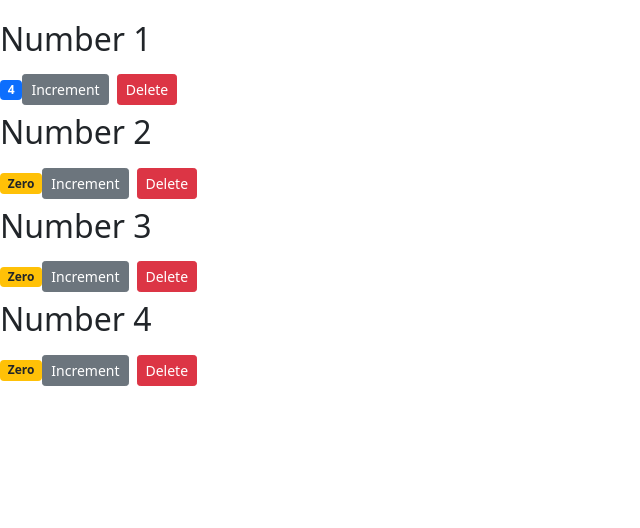
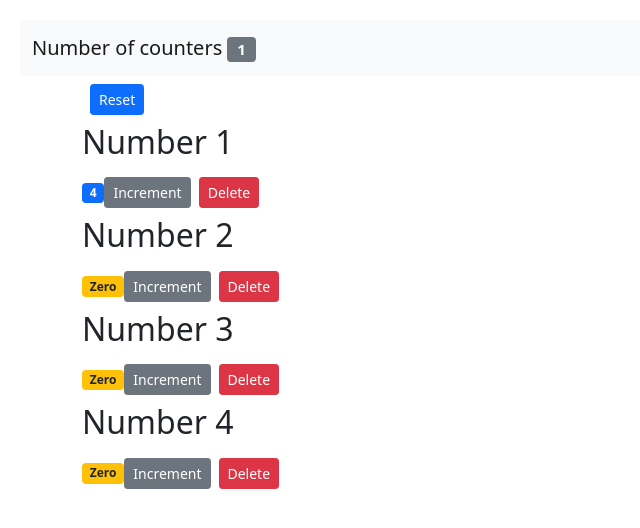
Before and after one commit to ttquyen/practice-reactjs-with-online-course, a React (Create React App) app: page / in a window 1280 px wide. Shown: the top 528 px of the page, without its empty margins (0-640 px from the left). Built offline with nearby package versions, Linux system fonts and the light colour scheme.

Commit message:
Multiple components in sync and Lifting the State up

```diff
--- a/src/App.js
+++ b/src/App.js
@@ -1,12 +1,54 @@
 import "./App.css";
-import MovieTable from "./components/movieTable";
+import React, { Component } from "react";
+import NavBar from "./components/navbar";
+import Counters from "./components/counters";
 
-function App() {
-  return (
-    <main className="container">
-      <MovieTable />
-    </main>
-  );
+class App extends Component {
+  state = {
+    counters: [
+      { id: 1, value: 4 },
+      { id: 2, value: 0 },
+      { id: 3, value: 0 },
+      { id: 4, value: 0 },
+    ],
+  };
+
+  handleDelete = (counterID) => {
+    const counters = this.state.counters.filter((c) => counterID !== c.id);
+    this.setState({ counters }); //re-set State to let React update the state, obj need {}
+  };
+  handleIncrement = (counter) => {
+    const counters = [...this.state.counters];
+    const index = counters.indexOf(counter);
+    counters[index] = { ...counter };
+    counters[index].value++;
+    this.setState({ counters });
+    console.log(this.state.counters[index]);
+  };
+  handleReset = () => {
+    const counters = this.state.counters.map((c) => {
+      c.value = 0;
+      return c;
+    });
+    this.setState({ counters });
+  };
+  render() {
+    return (
+      <React.Fragment>
+        <NavBar
+          totalCounters={this.state.counters.filter((c) => c.value > 0).length}
+        />
+        <main className="container">
+          <Counters
+            counters={this.state.counters}
+            onIncrement={this.handleIncrement}
+            onDelete={this.handleDelete}
+            onReset={this.handleReset}
+          />
+        </main>
+      </React.Fragment>
+    );
+  }
 }
 
 export default App;
--- a/src/components/counter.jsx
+++ b/src/components/counter.jsx
@@ -1,24 +1,5 @@
 import React, { Component } from "react";
 class Counter extends Component {
-  state = {
-    value: this.props.counter.value, //rename variable "value" to make code cleaner and more maintainable
-    tags: ["tag1", "tag2"],
-  };
-  renderTags() {
-    if (this.state.tags.length === 0) return <p>There are no tags.</p>;
-    return (
-      <ul>
-        {this.state.tags.map((tag) => (
-          <li key={tag}>{tag}</li>
-        ))}
-      </ul>
-    );
-  }
-  handleIncrement = () => {
-    this.setState({ value: this.state.value + 1 });
-    console.log("Increment Clicked", this, this.state.value);
-    this.formatCount();
-  };
   render() {
     return (
       <React.Fragment>
@@ -26,7 +7,7 @@
         {/* pass another props outside from mother component */}
         <span className={this.getBadgeClasses()}>{this.formatCount()}</span>
         <button
-          onClick={this.handleIncrement}
+          onClick={() => this.props.onIncrement(this.props.counter)}
           className="btn btn-secondary btn-sm"
         >
           Increment
@@ -43,12 +24,13 @@
   }
   getBadgeClasses() {
     let classes = "badge ";
-    classes += this.state.value === 0 ? "bg-warning text-dark" : "bg-primary";
+    classes +=
+      this.props.counter.value === 0 ? "bg-warning text-dark" : "bg-primary";
     return classes;
   }
 
   formatCount() {
-    const { value: count } = this.state;
+    const { value: count } = this.props.counter;
     return count === 0 ? "Zero" : count;
   }
 }
--- a/src/components/counters.jsx
+++ b/src/components/counters.jsx
@@ -2,30 +2,21 @@
 import Counter from "./counter";
 
 class Counters extends Component {
-  state = {
-    counters: [
-      { id: 1, value: 4 },
-      { id: 2, value: 0 },
-      { id: 3, value: 0 },
-      { id: 4, value: 0 },
-    ],
-  };
-
-  handleDelete = (counterID) => {
-    const counters = this.state.counters.filter((c) => counterID !== c.id);
-    this.setState({ counters }); //re-set State to let React update the state, obj need {}
-    console.log("Event Handler Called");
-  };
   render() {
+    const { onReset, counters, onIncrement, onDelete } = this.props;
     return (
       <div>
-        {this.state.counters.map((counter) => (
+        <button onClick={onReset} className="btn btn-primary btn-sm m-2">
+          Reset
+        </button>
+        {counters.map((counter) => (
           <Counter
-            onDelete={this.handleDelete} //receive onDetele function and execute by handleDelete function
+            onDelete={onDelete} //receive onDetele function and execute by handleDelete function
+            onIncrement={onIncrement}
             key={counter.id} //internally used by react (must)
+            counter={counter} //to get all attribute in counter forever, if we modify (add, del) atb, it will sync.
             //id={counter.id} externally, used by dev, read bt props.id
             //value={counter.value}
-            counter={counter} //to get all attribute in counter forever, if we modify (add, del) atb, it will sync.
           >
             <h2>Number {counter.id}</h2>
           </Counter>
--- /dev/null
+++ b/src/components/navbar.jsx
@@ -0,0 +1,18 @@
+import React, { Component } from "react";
+
+//Stateless functional component
+const NavBar = ({ totalCounters }) => {
+  //dont need to call props.totalCounters many times
+  return (
+    <nav className="navbar navbar-light bg-light">
+      <div className="container-fluid">
+        <a className="navbar-brand" href="#">
+          Number of counters{" "}
+          <span className="badge bg-pill bg-secondary">{totalCounters}</span>
+        </a>
+      </div>
+    </nav>
+  );
+};
+
+export default NavBar;
--- a/src/index.css
+++ b/src/index.css
@@ -5,7 +5,7 @@
     sans-serif;
   -webkit-font-smoothing: antialiased;
   -moz-osx-font-smoothing: grayscale;
-  padding: 20px 0 0 0;
+  padding: 20px;
 }
 
 code {
--- a/src/index.js
+++ b/src/index.js
@@ -4,10 +4,9 @@
 import App from "./App";
 import "bootstrap/dist/css/bootstrap.css";
 import "font-awesome/css/font-awesome.css";
-import Counters from "./components/counters";
 ReactDOM.render(
   <React.StrictMode>
-    <Counters />
+    <App />
   </React.StrictMode>,
   document.getElementById("root")
 );
```
